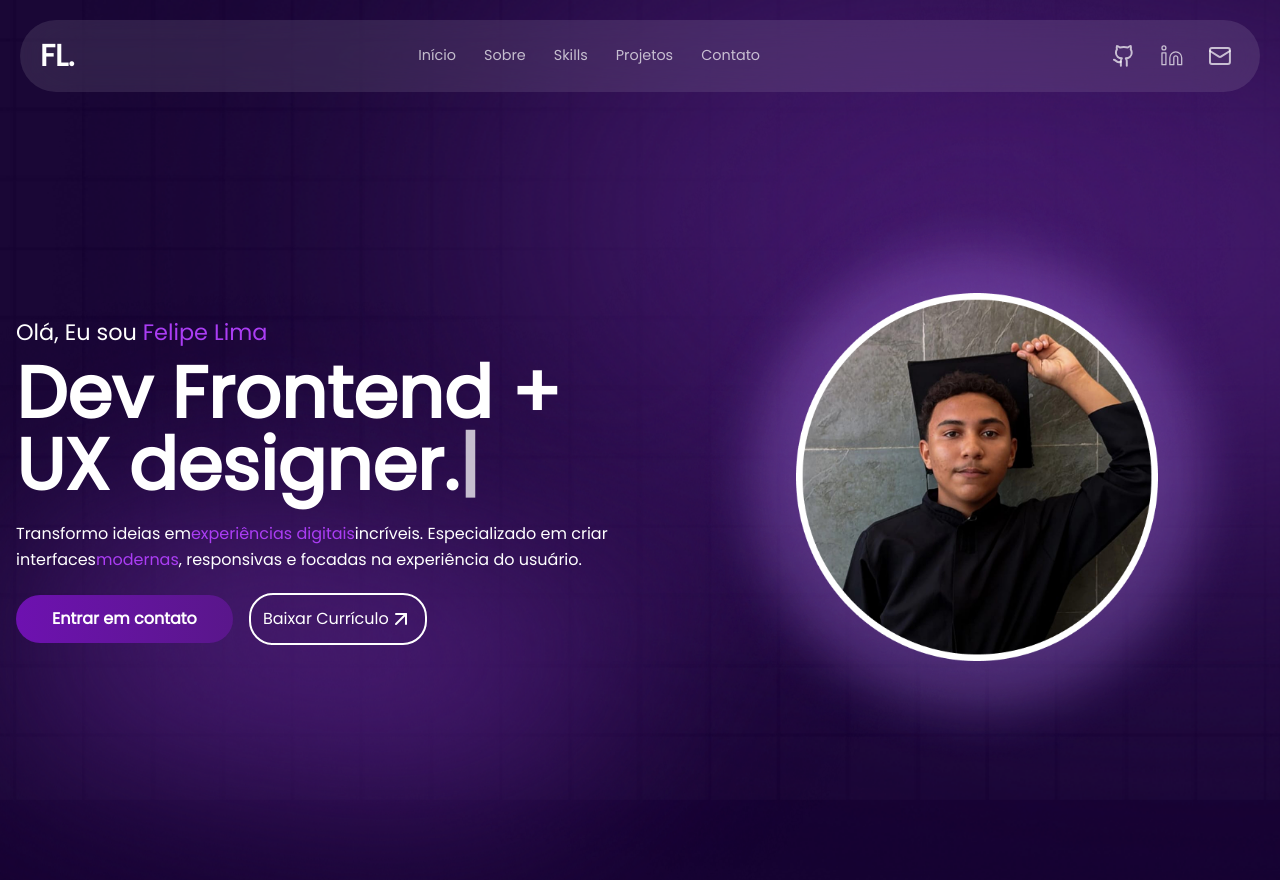
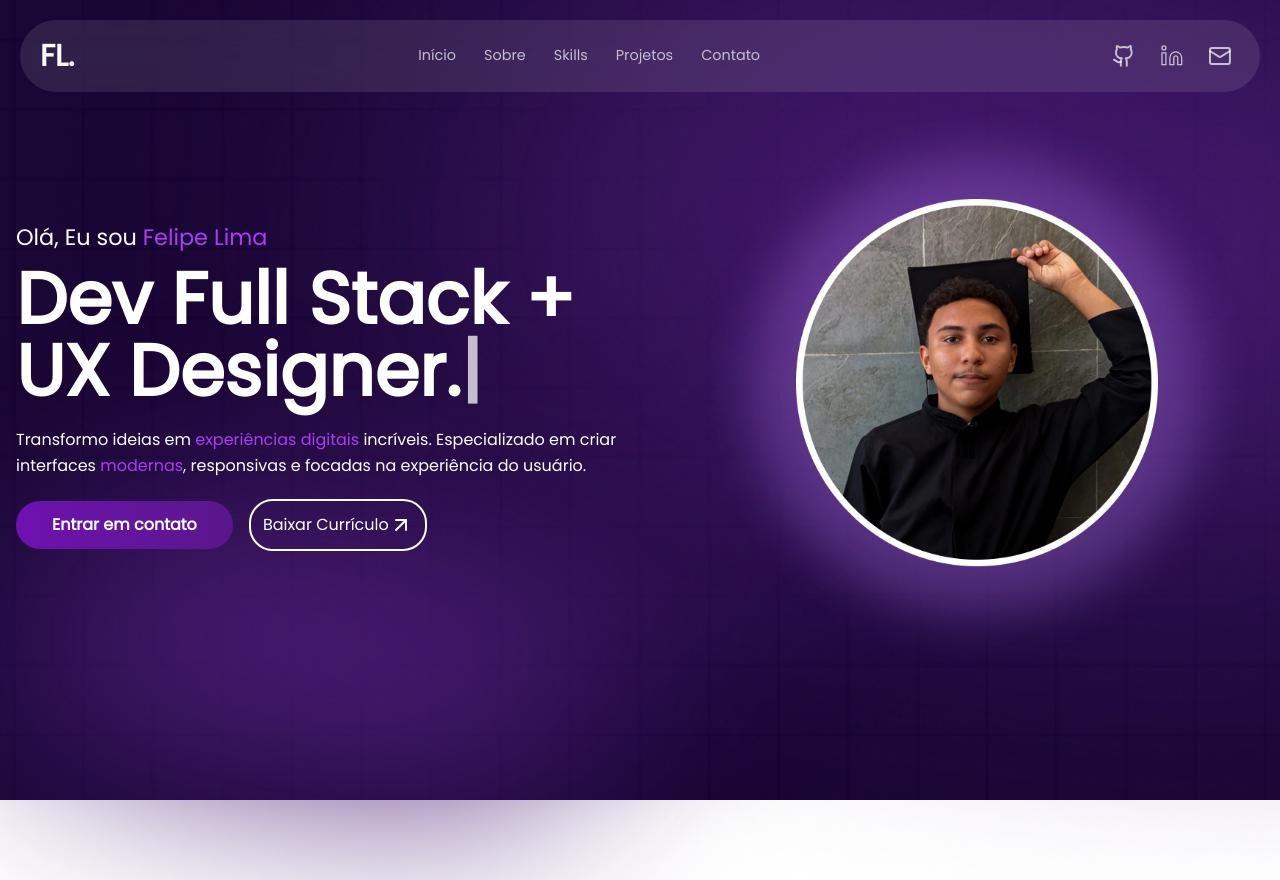
Before and after one commit to felipinx7/portifolio-felipe, a React (Vite) app: page / in a window 1280 px wide. After the commit the page ends 800 px from the top, so only its background shows below. Built offline with nearby package versions, Linux system fonts and the light colour scheme.

Commit message:
fix: bugs and texts fixed in section hero

```diff
--- a/src/pages/portifolio/portifolio.tsx
+++ b/src/pages/portifolio/portifolio.tsx
@@ -7,7 +7,7 @@ import { Hero } from "./sections/hero";
 
 export function Portifolio() {
   return (
-    <main className="w-full min-h-screen bg-background-main flex items-center justify-center px-4">
+    <main className="w-full min-h-screen bg-background-main flex items-start justify-center px-4">
       {/* Background lines  */}
       <img
         className="fixed inset-0 w-screen h-screen object-cover"
--- a/src/pages/portifolio/sections/hero.tsx
+++ b/src/pages/portifolio/sections/hero.tsx
@@ -4,7 +4,7 @@ import { PhotoFelipe } from "../../../assets/images";
 import { Header } from "../../../components/header";
 
 export function Hero() {
-  const fullText = "Dev Frontend + UX designer.";
+  const fullText = "Dev Full Stack + UX Designer.";
   const [displayedText, setDisplayedText] = useState("");
 
   useEffect(() => {
@@ -21,14 +21,13 @@ export function Hero() {
     return () => clearInterval(interval);
   }, []);
 
-
   return (
-    <div className="w-full h-screen flex flex-col justify-between gap-4 px-4 sm:px-6 lg:px-0">
+    <div className="w-full flex flex-col gap-4 px-4 sm:px-6 lg:px-0">
       {/* header of portifolio */}
       <Header />
 
       {/* content main of hero  */}
-      <div className="flex items-center h-screen max-lg:flex-col-reverse justify-between max-lg:justify-center gap-8 max-lg:gap-6 py-8 sm:py-4">
+      <div className="flex items-center h-auto max-lg:flex-col-reverse justify-between max-lg:justify-center gap-8 max-lg:gap-6 py-8 sm:py-4">
         {/* container text */}
         <div className="font-poppins z-99999 flex flex-col gap-5 w-full lg:w-[70%]">
           <div className="flex flex-col gap-2">
@@ -42,9 +41,9 @@ export function Hero() {
             </h1>
           </div>
           <p className="text-white text-sm sm:text-base w-full leading-relaxed">
-            Transformo ideias em
-            <span className="text-primary-300">experiências digitais</span>
-            incríveis. Especializado em criar interfaces
+            Transformo ideias em{" "}
+            <span className="text-primary-300">experiências digitais </span>
+            incríveis. Especializado em criar interfaces{" "}
             <span className="text-primary-300">modernas</span>, responsivas e
             focadas na experiência do usuário.{" "}
           </p>
```
